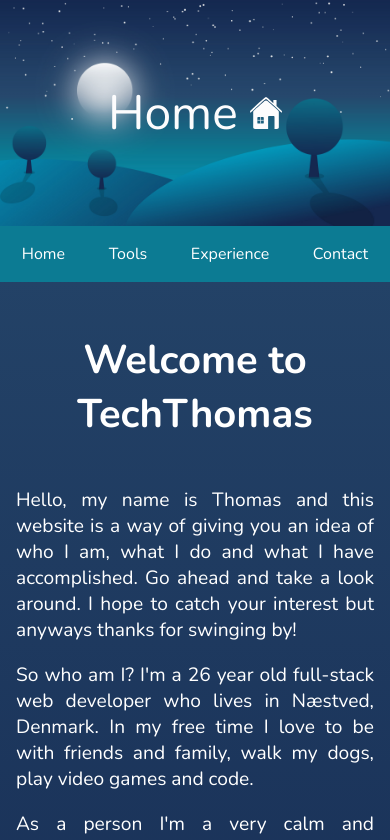
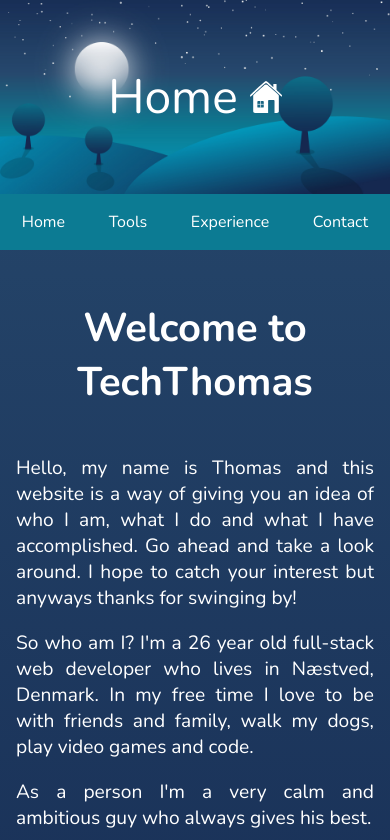
Before and after one commit to Thomasmc96/thch, a React (Create React App) app: page / in a window 390 px wide. Shown: the top 840 px of the page. Built offline with nearby package versions, Linux system fonts and the light colour scheme.

Commit message:
Header padding

```diff
--- a/src/components/header/Header.css
+++ b/src/components/header/Header.css
@@ -3,11 +3,11 @@
   background-repeat: no-repeat;
   background-size: cover;
 
-  position: relative;
+  /* position: relative;
   overflow: hidden;
-  opacity: 0.99;
+  opacity: 0.99; */
 }
-.headerImg::before,
+/* .headerImg::before,
 .headerImg::after {
   content: "";
   display: block;
@@ -20,7 +20,7 @@
   background-position: 0% 75%;
   background-repeat: no-repeat;
   background-size: cover;
-}
+} */
 
 .headerTitle {
   width: 100%;
@@ -67,4 +67,8 @@
   .navbar ul li a {
     font-size: 1rem;
   }
+
+  .headerTitle {
+    padding: 4rem 0;
+  }
 }
```
